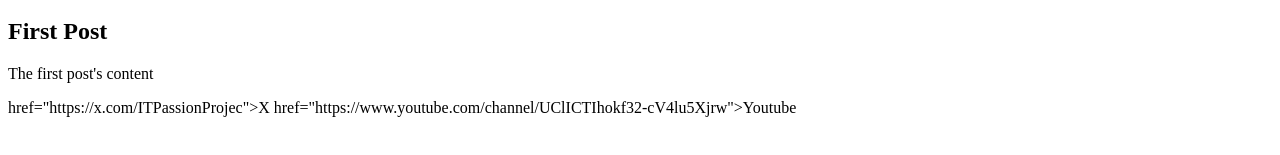
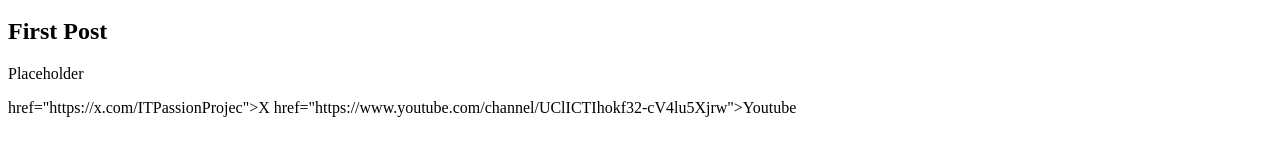
Before and after one commit to Mack-Digest/ITPassionProject, a plain HTML site: page index.html in a window 1280 px wide. Shown: the part 407-562 px from the top of the page. Drawn offline with Linux system fonts and the light colour scheme.

Commit message:
Update index.html

```diff
--- a/index.html
+++ b/index.html
@@ -25,7 +25,7 @@
             <h1>Newest Post</h1>
             <section>
                 <h1>First Post</h1>
-                <p>The first post's content</p>
+                <p>Placeholder</p>
             </section>
                 <div>
             </div>
```
